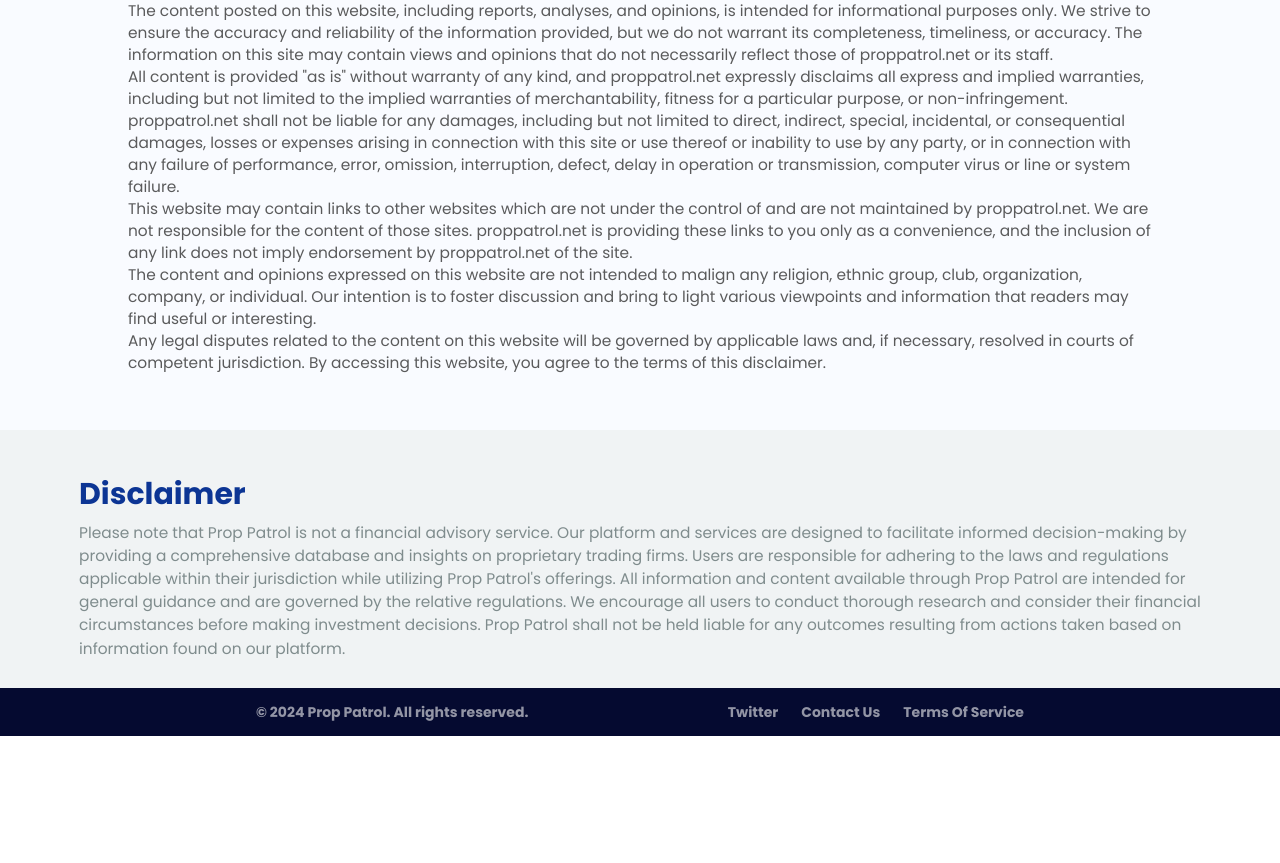
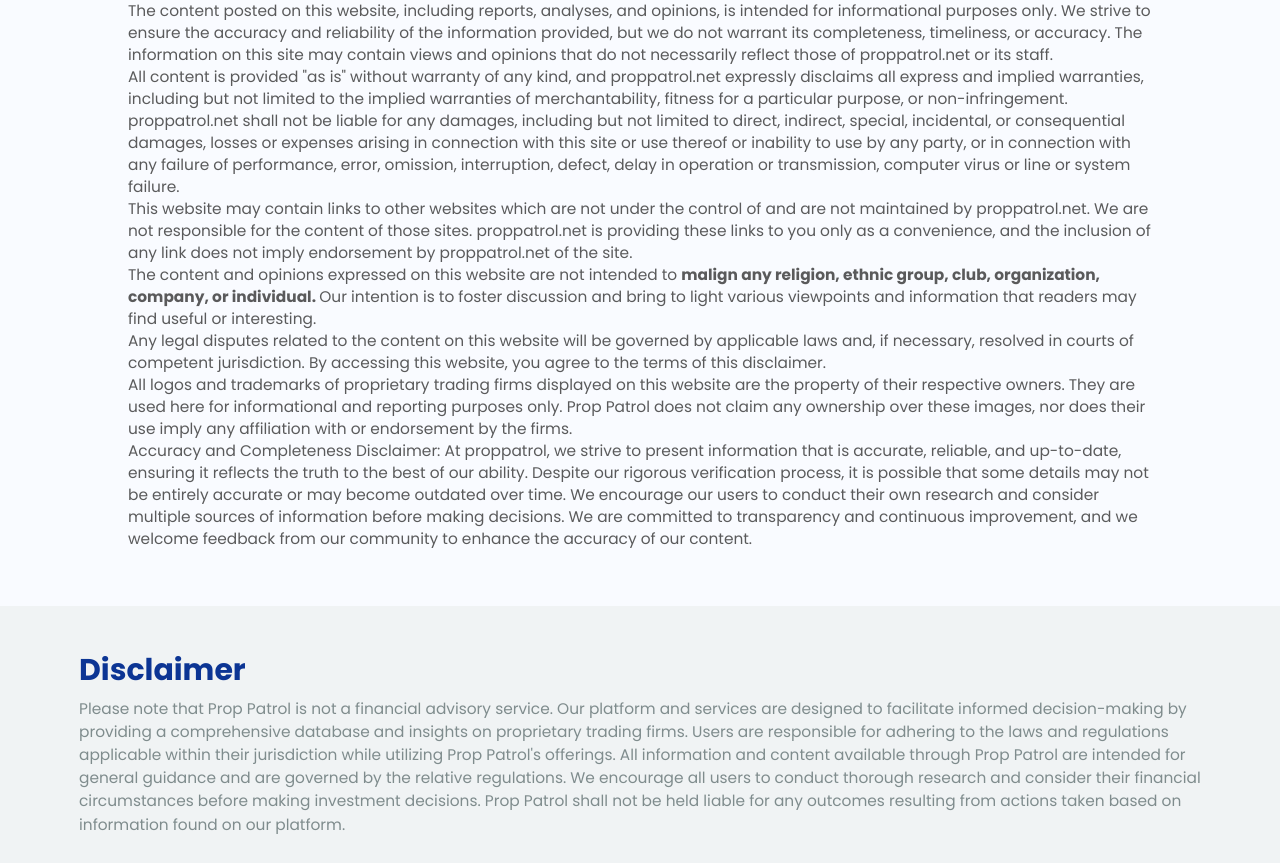
Before and after one commit to Mohamed-004/webdevtrading, a Flask app: page /terms-of-service in a window 1280 px wide. Shown: the part 1890-2753 px from the top of the page. Before the commit the page ends 2626 px from the top, so only its background shows below. Run offline with Flask 3, Linux system fonts and the light colour scheme; some libraries are stand-ins or nearby versions.

Commit message:
fixed terms and disclaimer

```diff
--- a/templates/terms-of-service.html
+++ b/templates/terms-of-service.html
@@ -68,11 +68,20 @@
 
 
 <section>
-<p>The content and opinions expressed on this website are not intended to malign any religion, ethnic group, club, organization, company, or individual. Our intention is to foster discussion and bring to light various viewpoints and information that readers may find useful or interesting.</p>
+<p>The content and opinions expressed on this website are not intended to <strong> malign any religion, ethnic group, club, organization, company, or individual. </strong> Our intention is to foster discussion and bring to light various viewpoints and information that readers may find useful or interesting.</p>
 </section>
 
 <section>
     <p>Any legal disputes related to the content on this website will be governed by applicable laws and, if necessary, resolved in courts of competent jurisdiction. By accessing this website, you agree to the terms of this disclaimer.</p>
+
+</section>
+
+<section>
+    <p> All logos and trademarks of proprietary trading firms displayed on this website are the property of their respective owners. They are used here for informational and reporting purposes only. Prop Patrol does not claim any ownership over these images, nor does their use imply any affiliation with or endorsement by the firms.</p>
+</section>
+
+<section>
+   <p> Accuracy and Completeness Disclaimer: At proppatrol, we strive to present information that is accurate, reliable, and up-to-date, ensuring it reflects the truth to the best of our ability. Despite our rigorous verification process, it is possible that some details may not be entirely accurate or may become outdated over time. We encourage our users to conduct their own research and consider multiple sources of information before making decisions. We are committed to transparency and continuous improvement, and we welcome feedback from our community to enhance the accuracy of our content.</p>
 </section>
 
     <!-- Add more sections as needed -->
```
